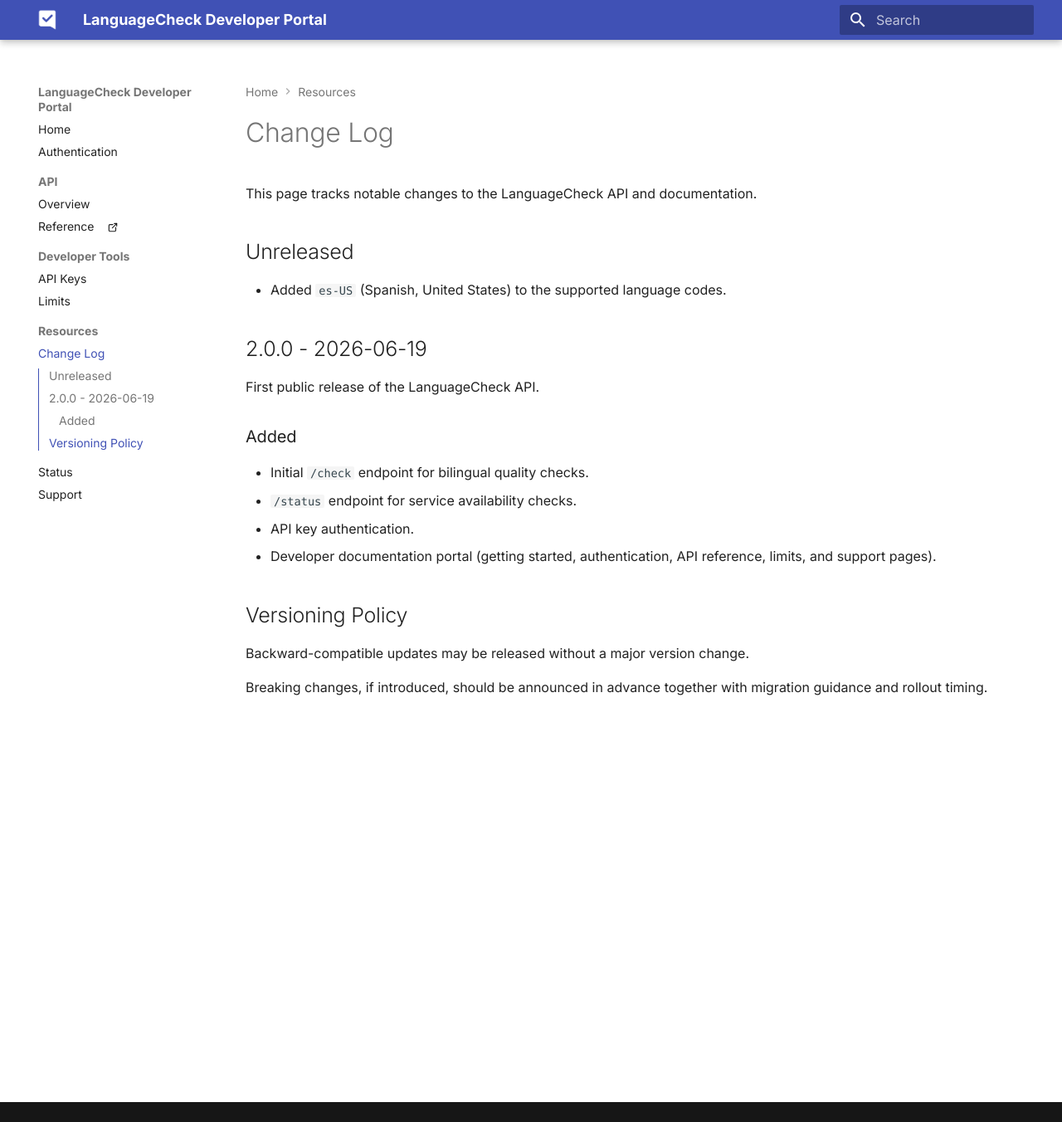
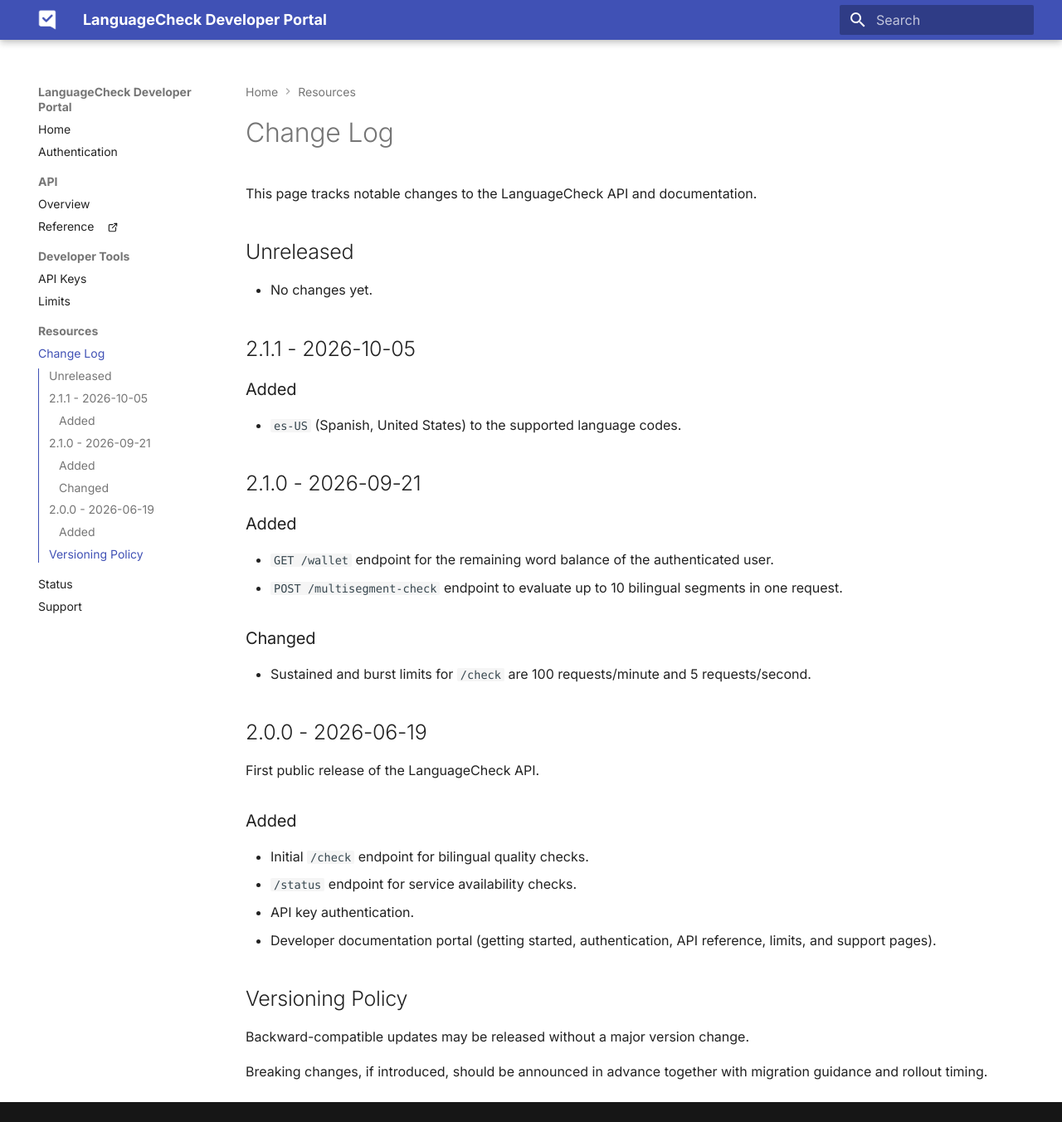
Before and after one commit to aqrate-biz/languagecheck-api, an MkDocs documentation site: the page built from docs/changelog.md, in a window 1280 px wide and 1352 px high. Shown: the whole window at 83% size. Built offline with MkDocs 1.6.1 and Material for MkDocs 9.7.7, drawn with Linux system fonts in a browser that asks for light colours; some web fonts are replaced; comment, search, counter and statistics services are not loaded; the version menu is left out.

Commit message:
Updated API version to 2.1.1
- Updated API version to 2.1.1.
- Added `es-US` language code support.

```diff
--- a/docs/api-overview.md
+++ b/docs/api-overview.md
@@ -1,6 +1,6 @@
 # LanguageCheck API
 
-**Version:** 2.1.0
+**Version:** 2.1.1
 **Base URL:** `https://api.languagecheck.ai/v2`
 
 ---
--- a/docs/changelog.md
+++ b/docs/changelog.md
@@ -4,7 +4,24 @@
 
 ## Unreleased
 
-- Added `es-US` (Spanish, United States) to the supported language codes.
+- No changes yet.
+
+## 2.1.1 - 2026-10-05
+
+### Added
+
+- `es-US` (Spanish, United States) to the supported language codes.
+
+## 2.1.0 - 2026-09-21
+
+### Added
+
+- `GET /wallet` endpoint for the remaining word balance of the authenticated user.
+- `POST /multisegment-check` endpoint to evaluate up to 10 bilingual segments in one request.
+
+### Changed
+
+- Sustained and burst limits for `/check` are 100 requests/minute and 5 requests/second.
 
 ## 2.0.0 - 2026-06-19
 
--- a/docs/openapi.yaml
+++ b/docs/openapi.yaml
@@ -7,7 +7,7 @@
   title: LanguageCheck API
   description: |
     These are the APIs for LanguageCheck (languagecheck.ai), enabling direct access to its services through RESTful calls.
-  version: "2.1.0"
+  version: "2.1.1"
   termsOfService: https://languagecheck.ai/terms-of-use
   contact:
     name: LanguageCheck crew
```
